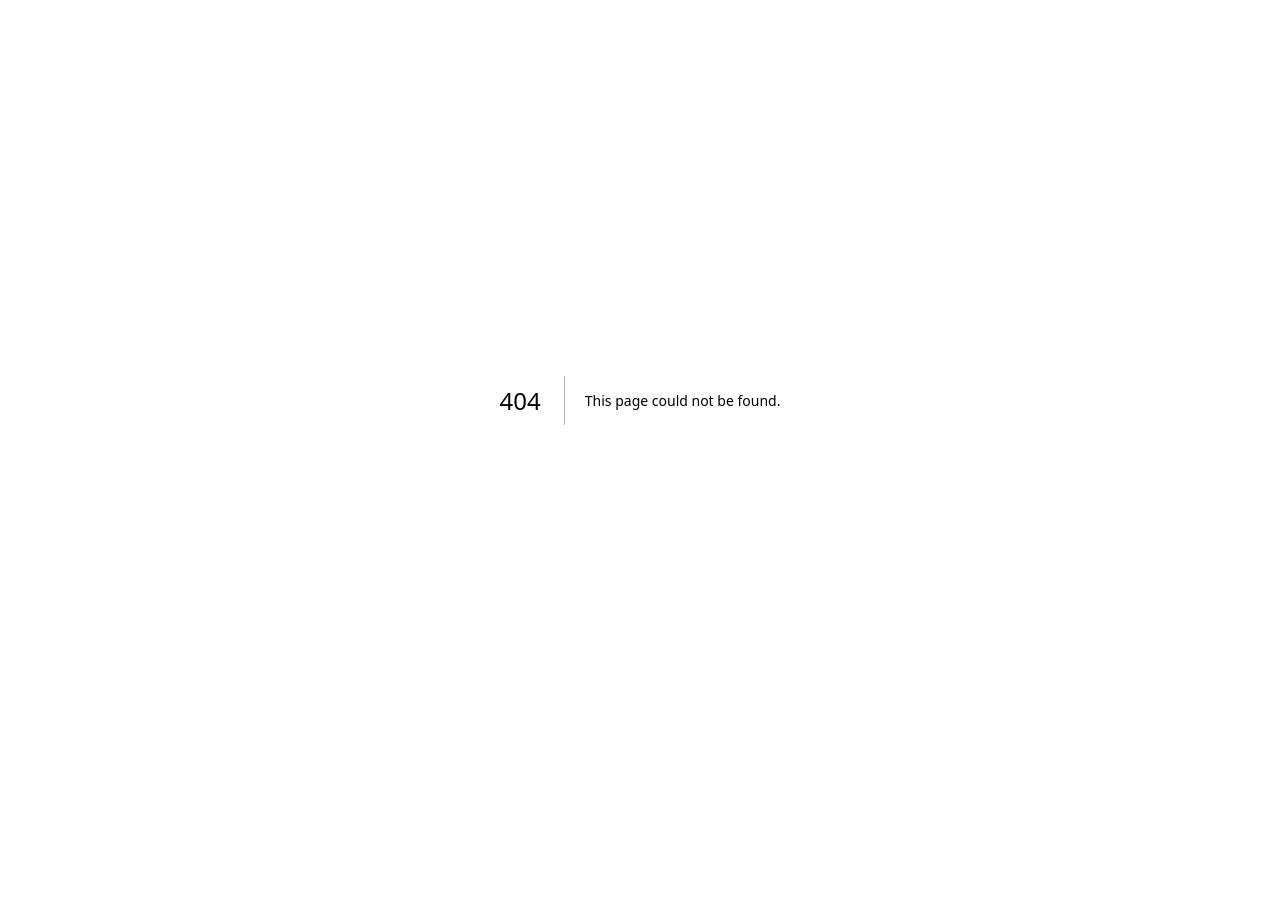
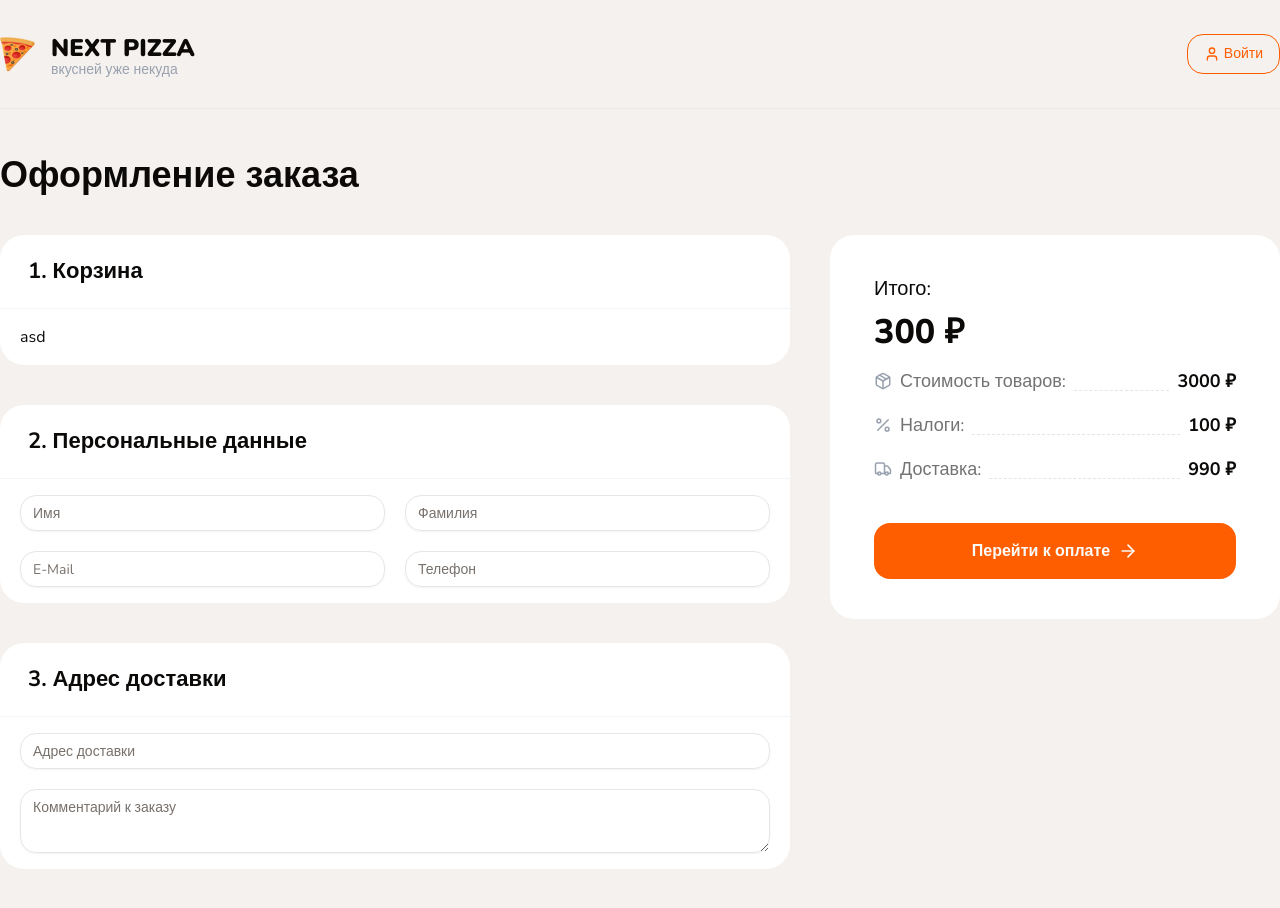
Before and after one commit to Matuxa1503/next-pizza, a Next.js app: page /checkout in a window 1280 px wide. Before the commit this address had no page. Shown: the top 908 px of the page. Before the commit the page ends 800 px from the top, so only its background shows below. Built offline with nearby package versions, Linux system fonts and the light colour scheme; no server answers.

Commit message:
feat: Added page Checkout without logic

```diff
--- /dev/null
+++ b/app/(checkout)/checkout/page.tsx
@@ -0,0 +1,80 @@
+import { CheckoutItemDetails, Container, Title, WhiteBlock } from '@/shared/components/shared';
+import { Button, Input, Textarea } from '@/shared/components/ui';
+import { ArrowRight, Package, Percent, Truck } from 'lucide-react';
+import { cn } from '@/shared/lib/utils';
+
+export default function CheckoutPage() {
+  return (
+    <Container className="mt-10">
+      <Title text="Оформление заказа" className="font-extrabold mb-8 text-[36px]" />
+
+      <div className="flex gap-10">
+        {/* Левая часть */}
+        <div className="flex flex-col gap-10 flex-1 mb-20">
+          <WhiteBlock title="1. Корзина">asd</WhiteBlock>
+
+          <WhiteBlock title="2. Персональные данные">
+            <div className="grid grid-cols-2 gap-5">
+              <Input name="firstName" className="text-base" placeholder="Имя" />
+              <Input name="lastName" className="text-base" placeholder="Фамилия" />
+              <Input name="email" className="text-base" placeholder="E-Mail" />
+              <Input name="phone" className="text-base" placeholder="Телефон" />
+            </div>
+          </WhiteBlock>
+
+          <WhiteBlock title="3. Адрес доставки">
+            <div className="flex flex-col gap-5">
+              <Input name="address" className="text-base" placeholder="Адрес доставки" />
+              <Textarea rows={5} className="text-base" placeholder="Комментарий к заказу" />
+            </div>
+          </WhiteBlock>
+        </div>
+
+        {/* Правая часть */}
+        <div className="w-[450px]">
+          <WhiteBlock className={cn('p-6 sticky top-4')}>
+            <div className="flex flex-col gap-1">
+              <span className="text-xl">Итого:</span>
+              <span className="h-11 text-[34px] font-extrabold">300 ₽</span>
+            </div>
+
+            <CheckoutItemDetails
+              title={
+                <div className="flex items-center">
+                  <Package size={18} className="mr-2 text-gray-400" />
+                  Стоимость товаров:
+                </div>
+              }
+              value="3000 ₽"
+            />
+
+            <CheckoutItemDetails
+              title={
+                <div className="flex items-center">
+                  <Percent size={18} className="mr-2 text-gray-400" />
+                  Налоги:
+                </div>
+              }
+              value="100 ₽"
+            />
+
+            <CheckoutItemDetails
+              title={
+                <div className="flex items-center">
+                  <Truck size={18} className="mr-2 text-gray-400" />
+                  Доставка:
+                </div>
+              }
+              value="990 ₽"
+            />
+
+            <Button type="submit" className="w-full h-14 rounded-2xl mt-6 text-base font-bold">
+              Перейти к оплате
+              <ArrowRight className="w-5 ml-2" />
+            </Button>
+          </WhiteBlock>
+        </div>
+      </div>
+    </Container>
+  );
+}
--- /dev/null
+++ b/app/(checkout)/layout.tsx
@@ -0,0 +1,18 @@
+import { Container, Header } from '@/shared/components/shared';
+import { Metadata } from 'next';
+
+export const metadata: Metadata = {
+  title: 'Next Pizza | Главная',
+  description: 'Generated by Next.js',
+};
+
+export default function CheckoutLayout({ children }: { children: React.ReactNode }) {
+  return (
+    <main className="min-h-screen bg-[#F4F1EE]">
+      <Container>
+        <Header hasSearch={false} hasCart={false} className="border-b-gray-200" />
+        {children}
+      </Container>
+    </main>
+  );
+}
--- /dev/null
+++ b/shared/components/shared/Checkout-item-details.tsx
@@ -0,0 +1,21 @@
+import { cn } from '@/shared/lib/utils';
+import { FC, ReactNode } from 'react';
+
+interface Props {
+  title?: ReactNode;
+  value?: string;
+  className?: string;
+}
+
+export const CheckoutItemDetails: FC<Props> = ({ title, value, className }) => {
+  return (
+    <div className={cn('flex my-4', className)}>
+      <span className="flex flex-1 text-lg text-neutral-500">
+        {title}
+        <div className="flex-1 border-b border-dashed border-b-neutral-200 relative -top-1 mx-2" />
+      </span>
+
+      <span className="font-bold text-lg">{value}</span>
+    </div>
+  );
+};
--- a/shared/components/shared/Header.tsx
+++ b/shared/components/shared/Header.tsx
@@ -9,12 +9,14 @@
 import { CartButton } from './Cart-button';
 
 interface Props {
+  hasSearch?: boolean;
+  hasCart?: boolean;
   className?: string;
 }
 
-export const Header: FC<Props> = ({ className }) => {
+export const Header: FC<Props> = ({ hasSearch = true, hasCart = true, className }) => {
   return (
-    <header className={cn('border border-b', className)}>
+    <header className={cn('border-b', className)}>
       <Container className="flex items-center justify-between py-8">
         {/* Левая часть */}
         <Link href="/">
@@ -27,9 +29,11 @@
           </div>
         </Link>
 
-        <div className="mx-10 flex-1">
-          <SearchInput />
-        </div>
+        {hasSearch && (
+          <div className="mx-10 flex-1">
+            <SearchInput />
+          </div>
+        )}
 
         {/* Правая часть */}
         <div className="flex items-center gap-3">
@@ -38,7 +42,7 @@
             Войти
           </Button>
 
-          <CartButton />
+          {hasCart && <CartButton />}
         </div>
       </Container>
     </header>
--- /dev/null
+++ b/shared/components/shared/White-block.tsx
@@ -0,0 +1,25 @@
+import React from 'react';
+import { cn } from '@/shared/lib/utils';
+import { Title } from './Title';
+
+interface Props {
+  title?: string;
+  endAdornment?: React.ReactNode;
+  className?: string;
+  contentClassName?: string;
+}
+
+export const WhiteBlock: React.FC<React.PropsWithChildren<Props>> = ({ title, endAdornment, className, contentClassName, children }) => {
+  return (
+    <div className={cn('bg-white rounded-3xl', className)}>
+      {title && (
+        <div className="flex items-center justify-between p-5 px-7 border-b border-gray-100">
+          <Title text={title} size="sm" className="font-bold" />
+          {endAdornment}
+        </div>
+      )}
+
+      <div className={cn('px-5 py-4', contentClassName)}>{children}</div>
+    </div>
+  );
+};
--- a/shared/components/shared/index.ts
+++ b/shared/components/shared/index.ts
@@ -14,4 +14,6 @@
 export { CartButton } from './Cart-button';
 export { CartDrawer } from './Cart-drawer';
 export { ProductForm } from './Product-form';
+export { WhiteBlock } from './White-block';
+export { CheckoutItemDetails } from './Checkout-item-details';
 export * from './modals';
--- a/shared/components/ui/index.ts
+++ b/shared/components/ui/index.ts
@@ -7,3 +7,4 @@
 export { Select } from './select';
 export { Skeleton } from './skeleton';
 export { Slider } from './slider';
+export { Textarea } from './textarea';
--- /dev/null
+++ b/shared/components/ui/textarea.tsx
@@ -0,0 +1,18 @@
+import * as React from "react"
+
+import { cn } from "@/shared/lib/utils"
+
+function Textarea({ className, ...props }: React.ComponentProps<"textarea">) {
+  return (
+    <textarea
+      data-slot="textarea"
+      className={cn(
+        "border-input placeholder:text-muted-foreground focus-visible:border-ring focus-visible:ring-ring/50 aria-invalid:ring-destructive/20 dark:aria-invalid:ring-destructive/40 aria-invalid:border-destructive dark:bg-input/30 flex field-sizing-content min-h-16 w-full rounded-md border bg-transparent px-3 py-2 text-base shadow-xs transition-[color,box-shadow] outline-none focus-visible:ring-[3px] disabled:cursor-not-allowed disabled:opacity-50 md:text-sm",
+        className
+      )}
+      {...props}
+    />
+  )
+}
+
+export { Textarea }
```
